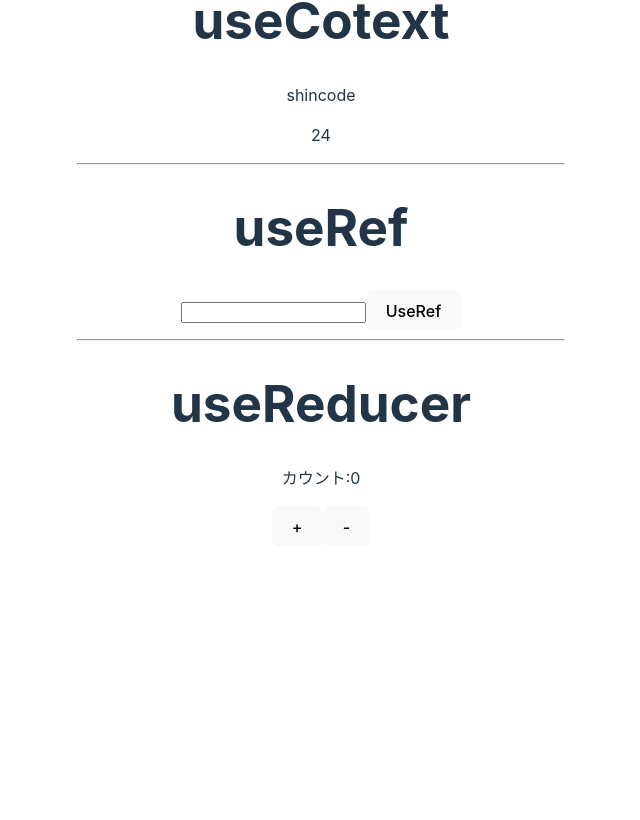
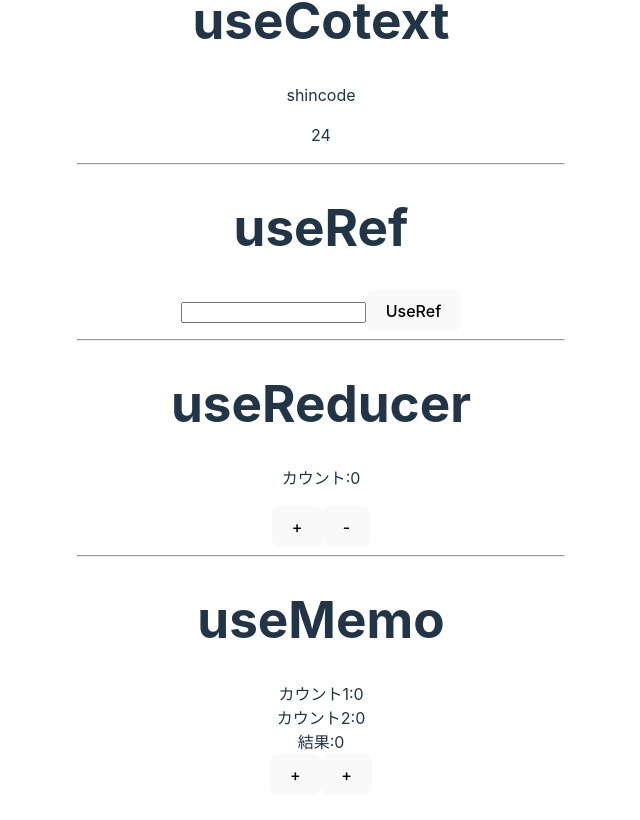
Before and after one commit to Plumnet/Practice4, a React (Vite) app in the folder react-hooks-tutorial-yt/: page / in a window 1280 px wide. Shown: the part 298-1118 px from the top of the page, without its empty margins (319-959 px from the left). Before the commit the page ends 877 px from the top, so only its background shows below. Built offline with nearby package versions, Linux system fonts and the light colour scheme.

Commit message:
useMemoのソース

```diff
--- a/react-hooks-tutorial-yt/src/App.jsx
+++ b/react-hooks-tutorial-yt/src/App.jsx
@@ -34,6 +34,17 @@ const handleRef = () => {
   console.log(ref.current.offsetHeight);
 }
 
+//useMemo
+const [count01, setCount01] = useState(0);
+const [count02, setCount02] = useState(0);
+
+const square= () => {
+  let i = 0;
+  while(i < 200000000) {
+    i++;
+  }
+  return count02 * count02;
+};
   return (
     <div className="App">
       <h1>useState, useEffect</h1>
@@ -55,6 +66,14 @@ const handleRef = () => {
       <p>カウント:{state}</p>
       <button onClick={() => dispatch({ type: "increment" })}>+</button>
       <button onClick={() => dispatch({ type: "increment" })}>-</button>
+
+      <hr />
+      <h1>useMemo</h1>
+      <div>カウント1:{count01}</div>
+      <div>カウント2:{count02}</div>
+      <div>結果:{square()}</div>
+      <button onClick={() => setCount01(count01 + 1)}>+</button>
+      <button onClick={() => setCount02(count02 + 1)}>+</button>
     </div>
     );
 }
```
